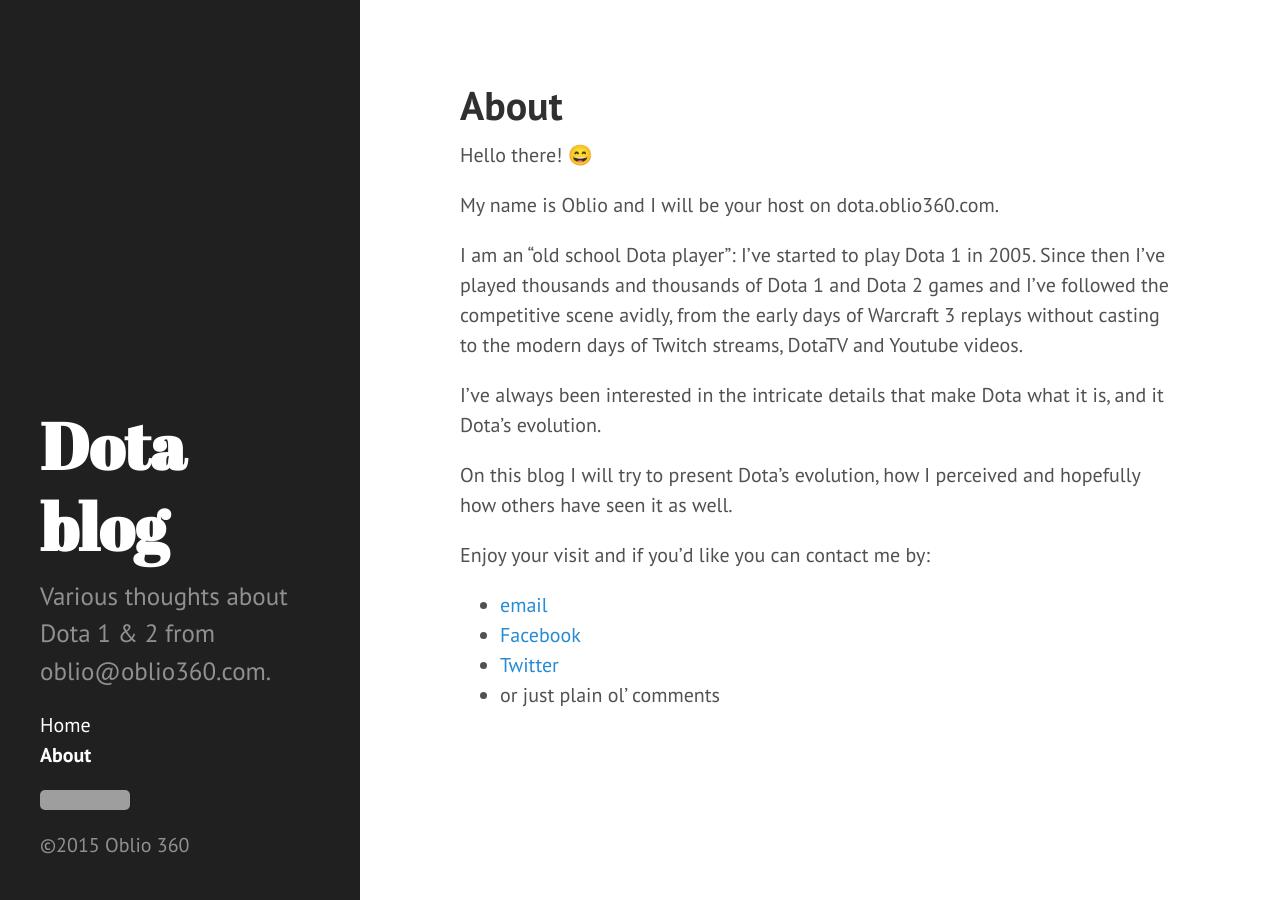
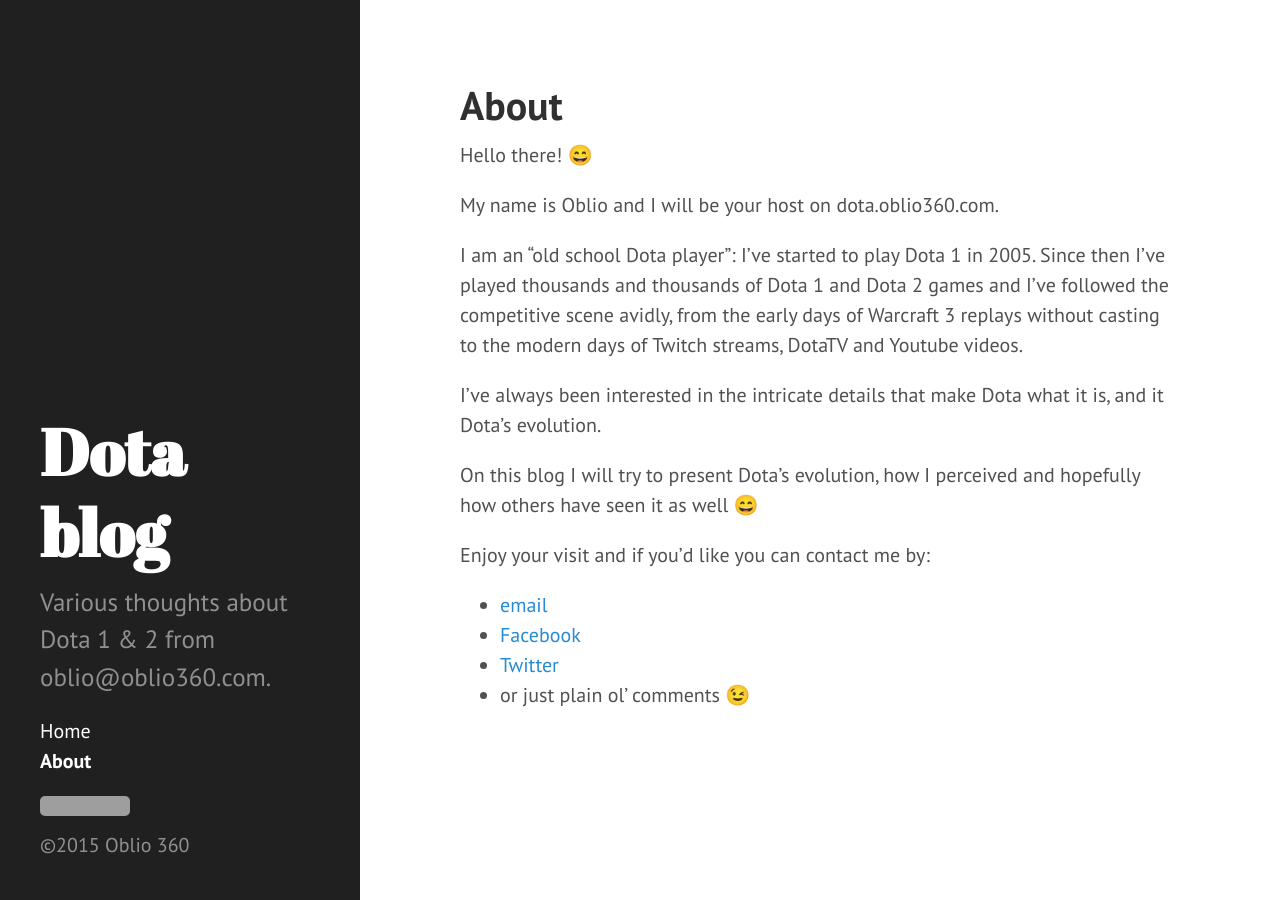
Before and after one commit to oblio360/dota-blog, a Jekyll site: the page built from about.md, in a window 1280 px wide. Built offline with Jekyll 4.4.1, drawn with Linux system fonts in a browser that asks for light colours; emoji names are drawn with the system emoji font; Markdown is read by kramdown in place of the engine named in the settings; grey boxes are pictures that could not be loaded.

```diff
--- a/about.md
+++ b/about.md
@@ -13,11 +13,11 @@ from the early days of Warcraft 3 replays without casting to the modern days of
 
 I've always been interested in the intricate details that make Dota what it is, and it Dota's evolution.
 
-On this blog I will try to present Dota's evolution, how I perceived and hopefully how others have seen it as well.
+On this blog I will try to present Dota's evolution, how I perceived and hopefully how others have seen it as well :smile:
 
 Enjoy your visit and if you'd like you can contact me by:
 
 * [email](mailto:oblio@oblio360.com)
 * [Facebook](https://facebook.com/oblio360)
-* [Twitter](https://facebook.com/oblio360)
-* or just plain ol' comments
+* [Twitter](https://twitter.com/oblio360)
+* or just plain ol' comments :wink:
--- a/public/css/poole.css
+++ b/public/css/poole.css
@@ -201,8 +201,8 @@ blockquote p:last-child {
 }
 
 img {
-  display: block;
-  margin: 0 0 1rem;
+  display: inline;
+  margin: 0 0 0.3rem;
   border-radius: 5px;
 }
 
```
